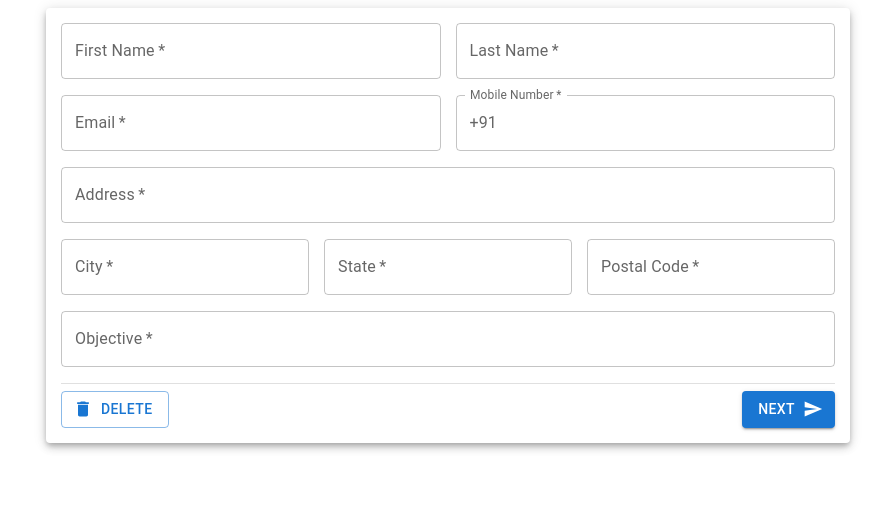
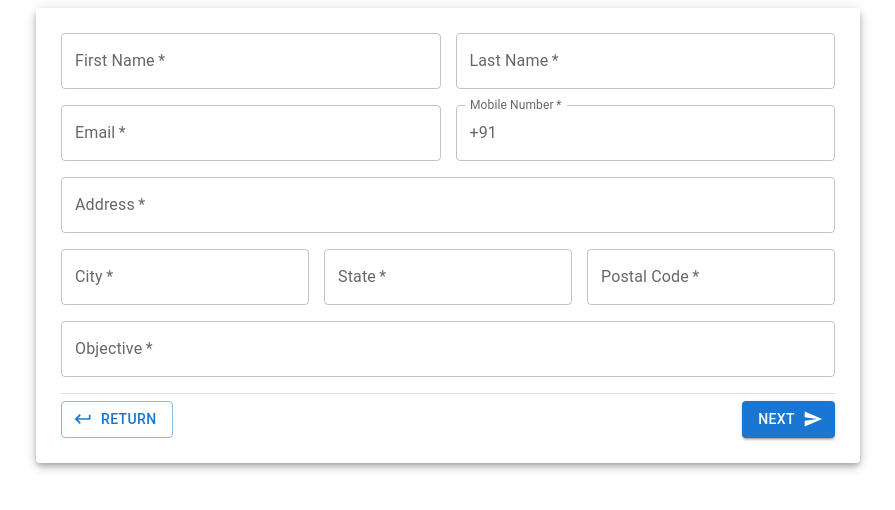
Before and after one commit to surendraSinghKamboj/alma-resume-builder, a React (Create React App) app: page / in a window 1280 px wide. Shown: the top 510 px of the page, without its empty margins (192-1087 px from the left). Built offline with nearby package versions, Linux system fonts and the light colour scheme.

Commit message:
initialised educationdetails file

```diff
--- a/src/App.js
+++ b/src/App.js
@@ -4,7 +4,7 @@ import DetailsFillingPage from "./pages/DetailsFillingPage";
 
 function App() {
   return (
-   <Container
+   <Container maxWidth='xl'
     sx={{
       display:'flex',
       flexDirection:'column',
--- a/src/form_components/PersonalInfo.jsx
+++ b/src/form_components/PersonalInfo.jsx
@@ -1,7 +1,7 @@
 import { Box, Button, Divider, InputAdornment } from '@mui/material'
 import React from 'react'
 import TextFields from '../input_components/TextFields'
-import DeleteIcon from '@mui/icons-material/Delete';
+import KeyboardReturnOutlinedIcon from '@mui/icons-material/KeyboardReturnOutlined';
 import SendIcon from '@mui/icons-material/Send';
 
 const PersonalInfo = () => {
@@ -92,8 +92,8 @@ const PersonalInfo = () => {
 
 
     }}>
-        <Button variant="outlined" startIcon={<DeleteIcon />}>
-  Delete
+        <Button variant="outlined" startIcon={<KeyboardReturnOutlinedIcon />}>
+  Return
 </Button>
 <Button variant="contained" endIcon={<SendIcon />}>
   Next
--- a/src/pages/DetailsFillingPage.jsx
+++ b/src/pages/DetailsFillingPage.jsx
@@ -6,7 +6,7 @@ const DetailsFillingPage = () => {
   return (
     <Box >
         <Paper elevation={'5'} sx={{
-            padding:'15px',
+            padding:'25px',
 
         }}   >
         <PersonalInfo/>
```
Also changed, not shown: src/form_components/EducationDetails.jsx (added, +9 -0 lines).
